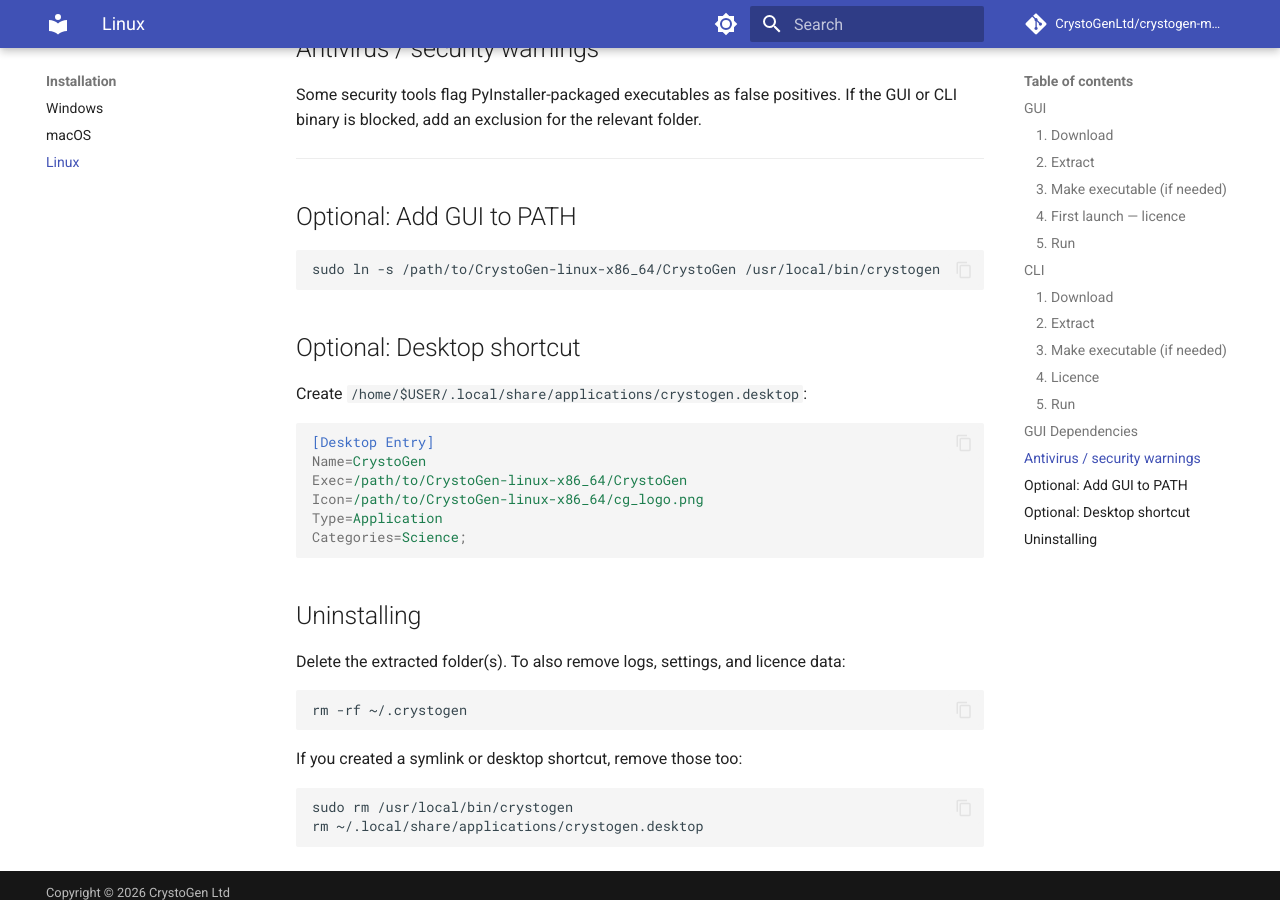
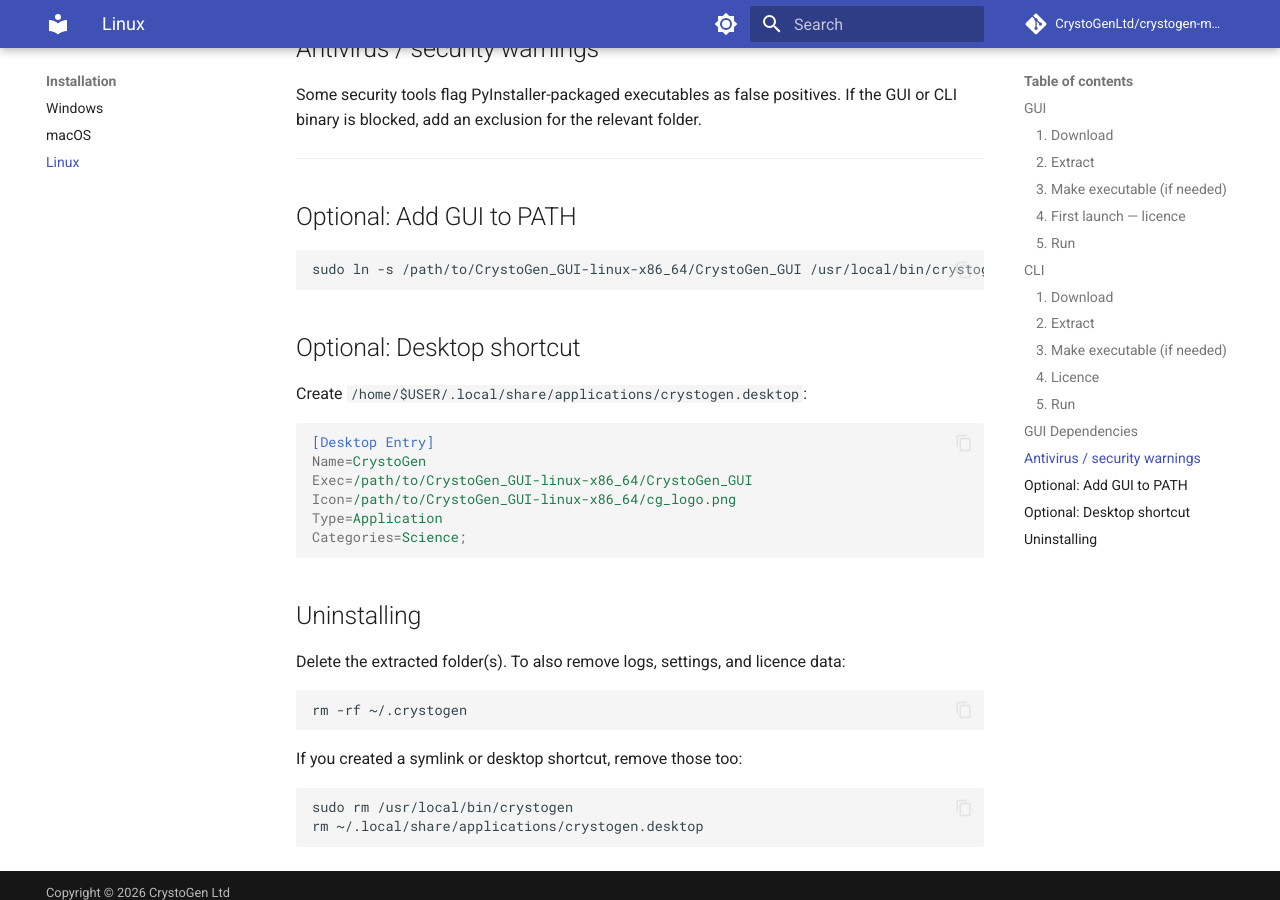
Before and after one commit to CrystoGenLtd/crystogen-manuals, an MkDocs documentation site: the page built from docs/installation/linux.md, in a window 1280 px wide and 900 px high, scrolled down 2373 px. Built offline with MkDocs 1.6.1 and Material for MkDocs 9.7.7, drawn with Linux system fonts in a browser that asks for light colours; comment, search, counter and statistics services are not loaded; some of the changed text lies outside the part shown.

Commit message:
gui file name change

````diff
--- a/docs/installation/linux.md
+++ b/docs/installation/linux.md
@@ -6,19 +6,19 @@
 
 ### 1. Download
 
-Download `CrystoGen-linux-x86_64.tar.gz`.
+Download `CrystoGen_GUI-linux-x86_64.tar.gz`.
 
 ### 2. Extract
 
 ```bash
-tar -xzf CrystoGen-linux-x86_64.tar.gz
-cd CrystoGen-linux-x86_64
+tar -xzf CrystoGen_GUI-linux-x86_64.tar.gz
+cd CrystoGen_GUI-linux-x86_64
 ```
 
 ### 3. Make executable (if needed)
 
 ```bash
-chmod +x CrystoGen
+chmod +x CrystoGen_GUI
 ```
 
 ### 4. First launch — licence
@@ -28,7 +28,7 @@
 ### 5. Run
 
 ```bash
-./CrystoGen
+./CrystoGen_GUI
 ```
 
 ---
@@ -106,7 +106,7 @@
 ## Optional: Add GUI to PATH
 
 ```bash
-sudo ln -s /path/to/CrystoGen-linux-x86_64/CrystoGen /usr/local/bin/crystogen
+sudo ln -s /path/to/CrystoGen_GUI-linux-x86_64/CrystoGen_GUI /usr/local/bin/crystogen
 ```
 
 ## Optional: Desktop shortcut
@@ -116,8 +116,8 @@
 ```ini
 [Desktop Entry]
 Name=CrystoGen
-Exec=/path/to/CrystoGen-linux-x86_64/CrystoGen
-Icon=/path/to/CrystoGen-linux-x86_64/cg_logo.png
+Exec=/path/to/CrystoGen_GUI-linux-x86_64/CrystoGen_GUI
+Icon=/path/to/CrystoGen_GUI-linux-x86_64/cg_logo.png
 Type=Application
 Categories=Science;
 ```
````
Also changed, not shown: docs/installation/macos.md (+2 -2 lines), docs/installation/windows.md (+2 -2 lines).
